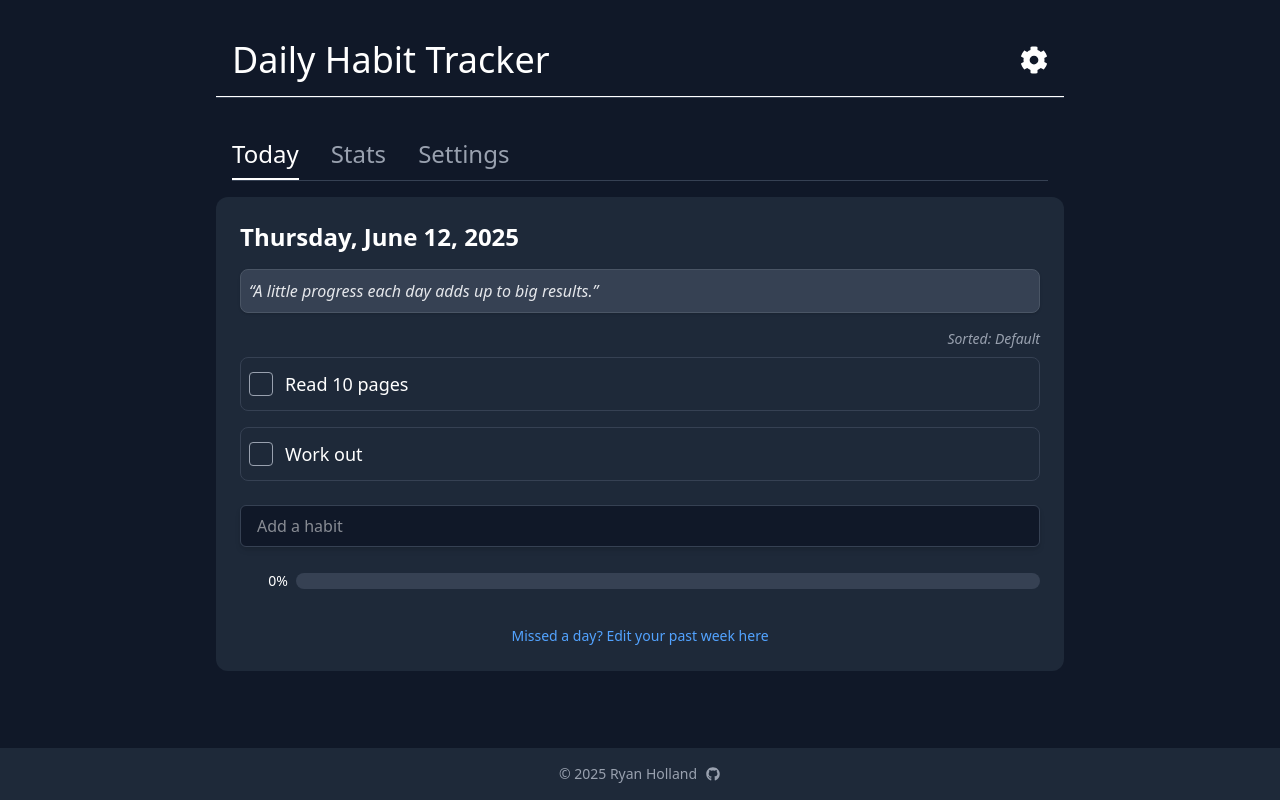
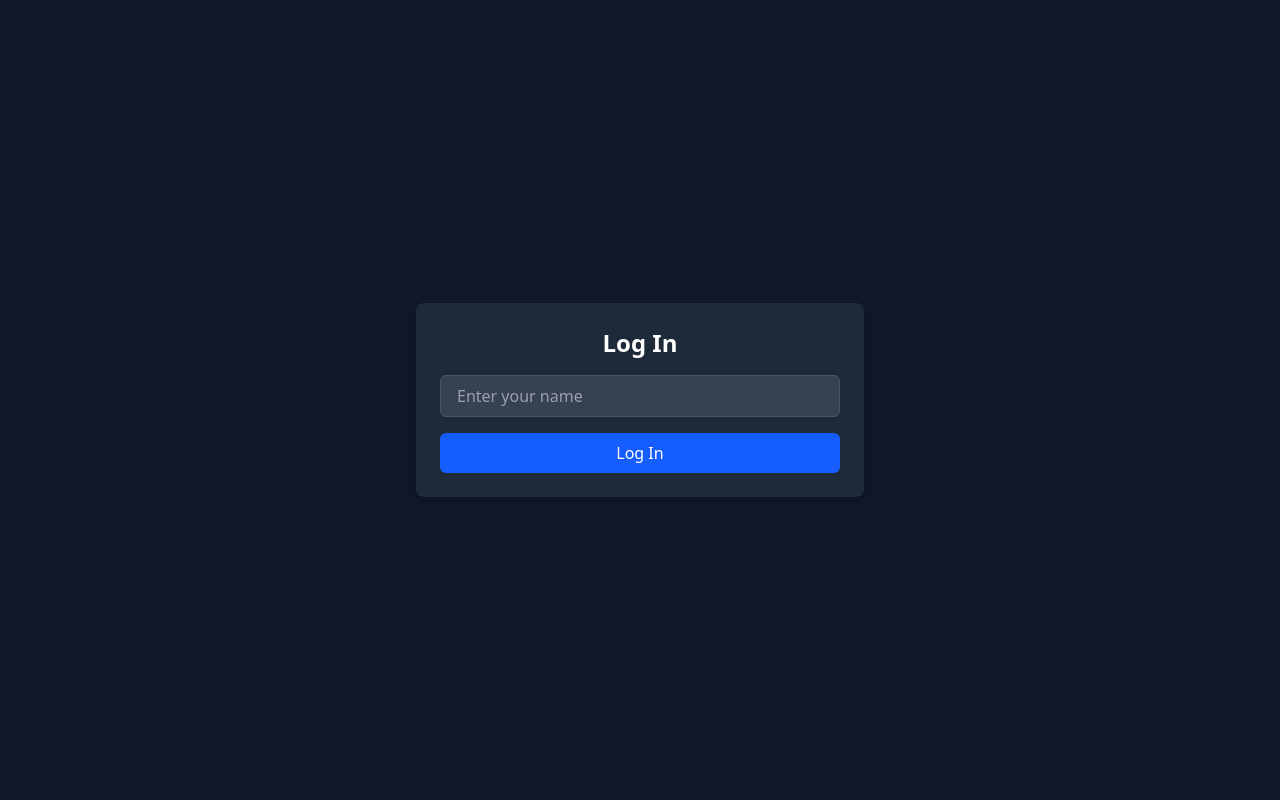
Before and after one commit to ryangholland/habit-tracker, a React (Vite) app: page / in a window 1280 px wide. Built offline with nearby package versions, Linux system fonts and the light colour scheme.

Commit message:
feat: add dummy login page, auth context with localStorage

```diff
--- a/src/App.jsx
+++ b/src/App.jsx
@@ -1,29 +1,26 @@
+import { useContext } from "react";
 import { RouterProvider, createBrowserRouter } from "react-router-dom";
-
+import { AuthContext } from "./context/AuthContext";
+import Login from "./pages/Login";
 import Today from "./pages/Today";
 import Stats from "./pages/Stats";
 import Settings from "./pages/Settings";
 import Layout from "./layouts/Layout";
 
 function App() {
+  const { user } = useContext(AuthContext);
+
   const router = createBrowserRouter([
     {
       path: "/",
-      element: <Layout />,
-      children: [
-        {
-          path: "/",
-          element: <Today />,
-        },
-        {
-          path: "/stats",
-          element: <Stats />,
-        },
-        {
-          path: "/settings",
-          element: <Settings />,
-        },
-      ],
+      element: user ? <Layout /> : <Login />,
+      children: user
+        ? [
+            { path: "/", element: <Today /> },
+            { path: "/stats", element: <Stats /> },
+            { path: "/settings", element: <Settings /> },
+          ]
+        : [],
     },
   ]);
 
--- /dev/null
+++ b/src/context/AuthContext.js
@@ -0,0 +1,3 @@
+import { createContext } from "react";
+
+export const AuthContext = createContext();
--- /dev/null
+++ b/src/context/AuthProvider.jsx
@@ -0,0 +1,28 @@
+import { useState, useEffect } from "react";
+import { AuthContext } from "./AuthContext";
+
+export function AuthProvider({ children }) {
+  const [user, setUser] = useState(null);
+
+  useEffect(() => {
+    const stored = localStorage.getItem("user");
+    if (stored) setUser(JSON.parse(stored));
+  }, []);
+
+  useEffect(() => {
+    if (user) {
+      localStorage.setItem("user", JSON.stringify(user));
+    } else {
+      localStorage.removeItem("user");
+    }
+  }, [user]);
+
+  const login = (username) => setUser({ name: username });
+  const logout = () => setUser(null);
+
+  return (
+    <AuthContext.Provider value={{ user, login, logout }}>
+      {children}
+    </AuthContext.Provider>
+  );
+}
--- a/src/main.jsx
+++ b/src/main.jsx
@@ -5,9 +5,11 @@ import App from "./App.jsx";
 import { HabitProvider } from "./context/HabitProvider.jsx";
 import { DeleteDialogProvider } from "./context/DeleteDialogProvider.jsx";
 import { SettingsProvider } from "./context/SettingsProvider";
+import { AuthProvider } from "./context/AuthProvider";
 
 createRoot(document.getElementById("root")).render(
   <StrictMode>
+    <AuthProvider>
       <SettingsProvider>
         <HabitProvider>
           <DeleteDialogProvider>
@@ -15,5 +17,6 @@ createRoot(document.getElementById("root")).render(
           </DeleteDialogProvider>
         </HabitProvider>
       </SettingsProvider>
+    </AuthProvider>
   </StrictMode>
 );
--- /dev/null
+++ b/src/pages/Login.jsx
@@ -0,0 +1,42 @@
+import { useState, useContext } from "react";
+import { AuthContext } from "../context/AuthContext";
+
+function Login() {
+  const { login } = useContext(AuthContext);
+  const [username, setUsername] = useState("");
+
+  const handleSubmit = (e) => {
+    e.preventDefault();
+    if (username.trim()) {
+      login(username.trim());
+    }
+  };
+
+  return (
+    <div className="flex flex-col items-center justify-center min-h-screen p-4 bg-gray-100 dark:bg-gray-900">
+      <form
+        onSubmit={handleSubmit}
+        className="bg-white dark:bg-gray-800 p-6 rounded-lg shadow-md w-full max-w-md space-y-4"
+      >
+        <h1 className="text-2xl font-bold text-center text-black dark:text-white">
+          Log In
+        </h1>
+        <input
+          type="text"
+          placeholder="Enter your name"
+          value={username}
+          onChange={(e) => setUsername(e.target.value)}
+          className="w-full px-4 py-2 rounded-md border border-gray-300 dark:border-gray-600 bg-white dark:bg-gray-700 text-black dark:text-white"
+        />
+        <button
+          type="submit"
+          className="w-full px-4 py-2 rounded-md bg-blue-600 hover:bg-blue-700 text-white"
+        >
+          Log In
+        </button>
+      </form>
+    </div>
+  );
+}
+
+export default Login;
```
Lines whose indentation alone changed are shown as unchanged.
